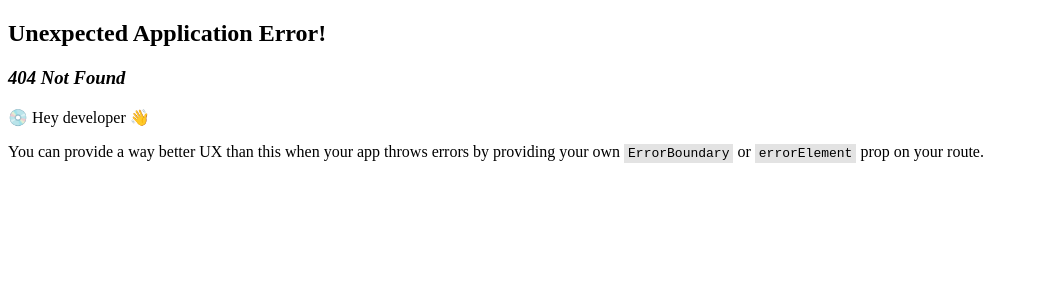
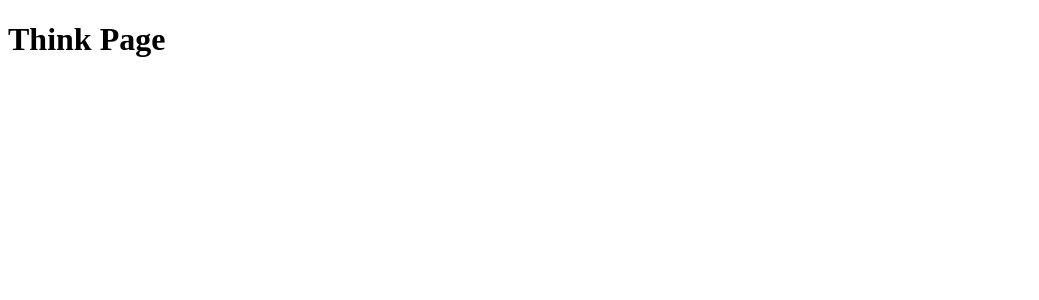
Before and after one commit to uyupun-archive/dct-app, a React (Vite) app: page /think in a window 1280 px wide. Before the commit this address had no page. Shown: the top 300 px of the page, without its empty margins (0-1039 px from the left). Built offline with nearby package versions, Linux system fonts and the light colour scheme.

Commit message:
feat: create think page

```diff
--- a/src/pages/index.ts
+++ b/src/pages/index.ts
@@ -1 +1,2 @@
 export { Top } from "./top";
+export { Think } from "./think";
--- /dev/null
+++ b/src/pages/think.tsx
@@ -0,0 +1,11 @@
+import React from "react";
+
+const Think: React.FC = () => {
+  return (
+    <div>
+      <h1>Think Page</h1>
+    </div>
+  );
+};
+
+export { Think };
--- a/src/router.tsx
+++ b/src/router.tsx
@@ -1,9 +1,13 @@
 import { createBrowserRouter } from "react-router-dom";
-import { Top } from "./pages";
+import { Top, Think } from "./pages";
 
 export const router = createBrowserRouter([
   {
     path: "/",
     element: <Top />,
   },
+  {
+    path: "/think",
+    element: <Think />,
+  },
 ]);
```
